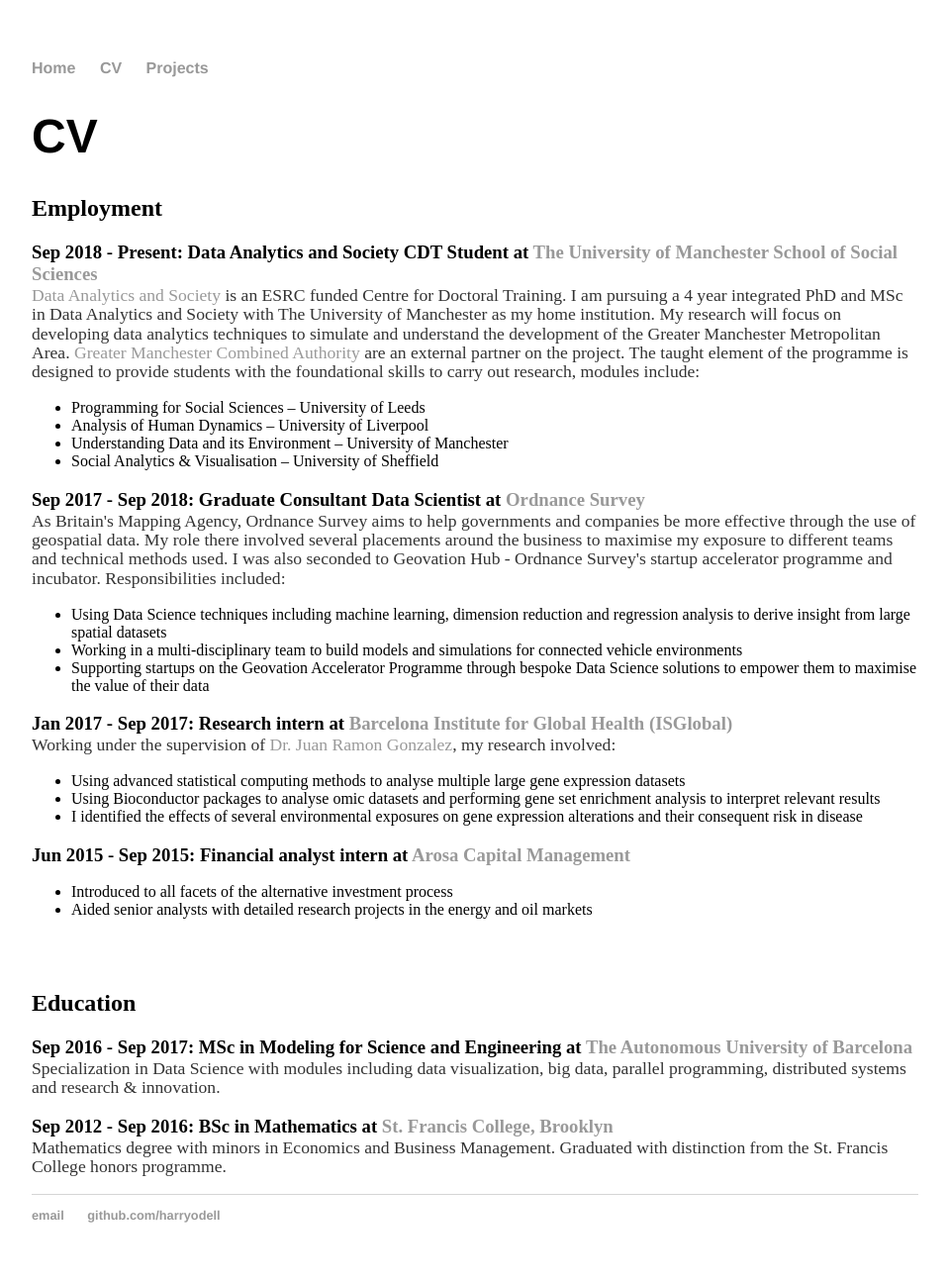
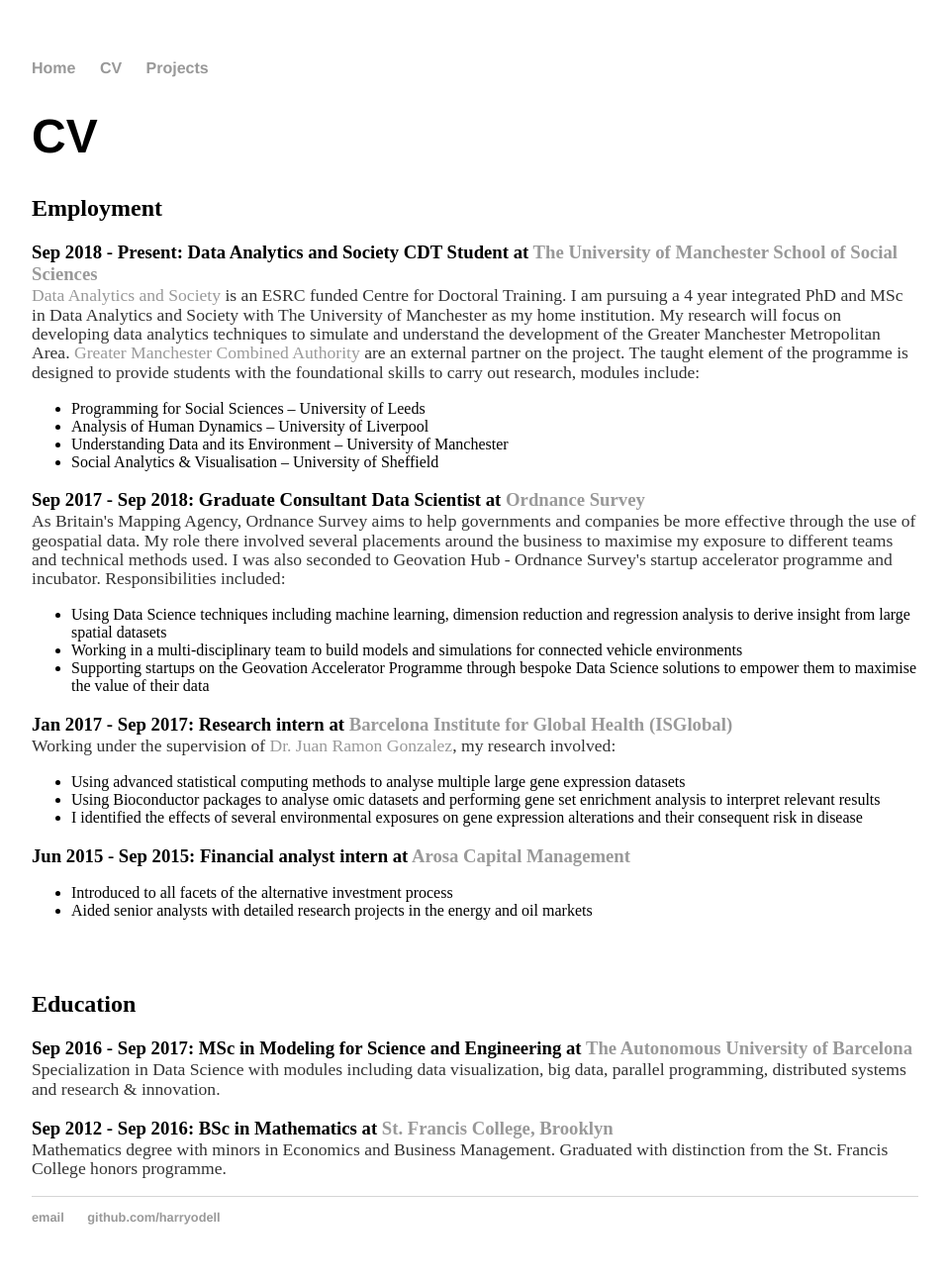
Before and after one commit to harryodell/harryodell.github.io, a Jekyll site: the page built from cv/index.html, in a window 1280 px wide. Shown: the whole page at 99% size, without its empty margins (160-1119 px from the left). Built offline with Jekyll 4.4.1, drawn with Linux system fonts in a browser that asks for light colours.

Commit message:
Update main.css

```diff
--- a/css/main.css
+++ b/css/main.css
@@ -24,13 +24,13 @@
     font-family:'Helvetica', 'Arial', 'Sans-Serif';
 }
 h3 {
-    margin-bottom: 0.6px;
+    margin-bottom: 1px;
 }
 p {
     font-size: 1.1em;
     line-height: 1.1em;
     color: #333;
-    margin-top: 0.6px;
+    margin-top: 1px;
 }
 footer {
     border-top: 1px solid #d5d5d5;
```
